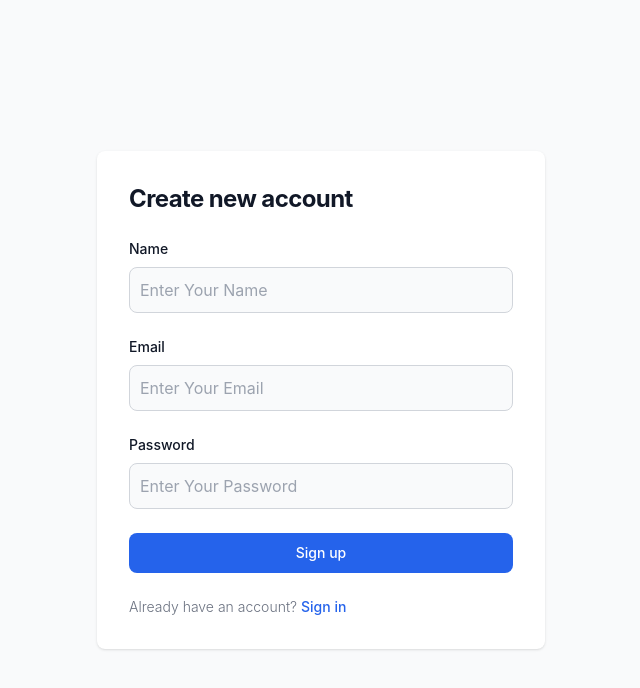
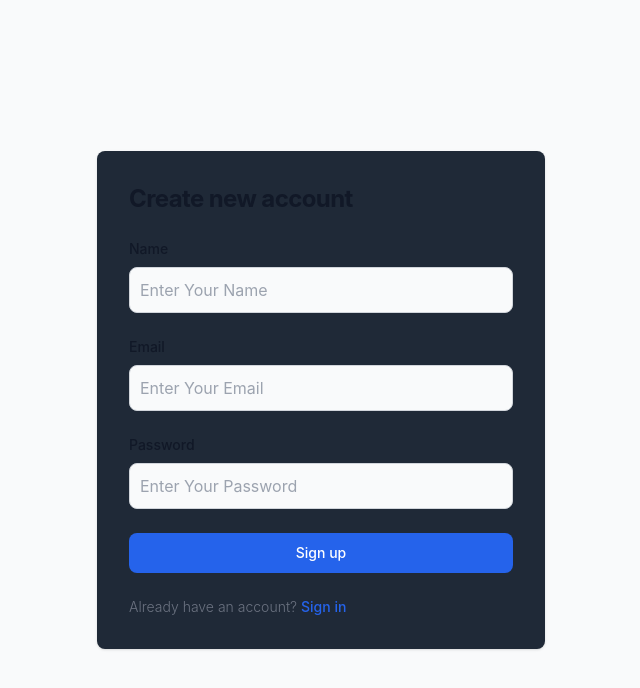
Before and after one commit to AdityaLatta/demo, a Next.js app: page /signup in a window 1280 px wide. Shown: the top 688 px of the page, without its empty margins (319-959 px from the left). Built offline with nearby package versions, Linux system fonts and the light colour scheme; no server answers; the database is empty.

Commit message:
dark mode enabled

```diff
--- a/app/layout.tsx
+++ b/app/layout.tsx
@@ -18,7 +18,7 @@ export default function RootLayout({
 	children: React.ReactNode;
 }>) {
 	return (
-		<html lang="en">
+		<html lang="en" className="dark">
 			<body>
 				<Suspense fallback={<Loader />}>
 					<FilterProvider>
--- a/app/signup/page.tsx
+++ b/app/signup/page.tsx
@@ -12,7 +12,7 @@ const Page = () => {
 	return (
 		<section className="bg-gray-50 dark:bg-gray-900">
 			<div className="mx-auto flex h-screen flex-col items-center justify-center px-6 py-8 lg:py-0">
-				<div className="w-full rounded-lg bg-white shadow sm:max-w-md md:mt-0 xl:p-0 dark:border dark:border-gray-700 dark:bg-gray-800">
+				<div className="w-full rounded-lg bg-gray-800 shadow sm:max-w-md md:mt-0 xl:p-0 dark:border dark:border-gray-700 dark:bg-gray-800">
 					<div className="space-y-4 p-6 sm:p-8 md:space-y-6">
 						<h1 className="text-xl font-bold leading-tight tracking-tight text-gray-900 md:text-2xl dark:text-white">
 							Create new account
```
